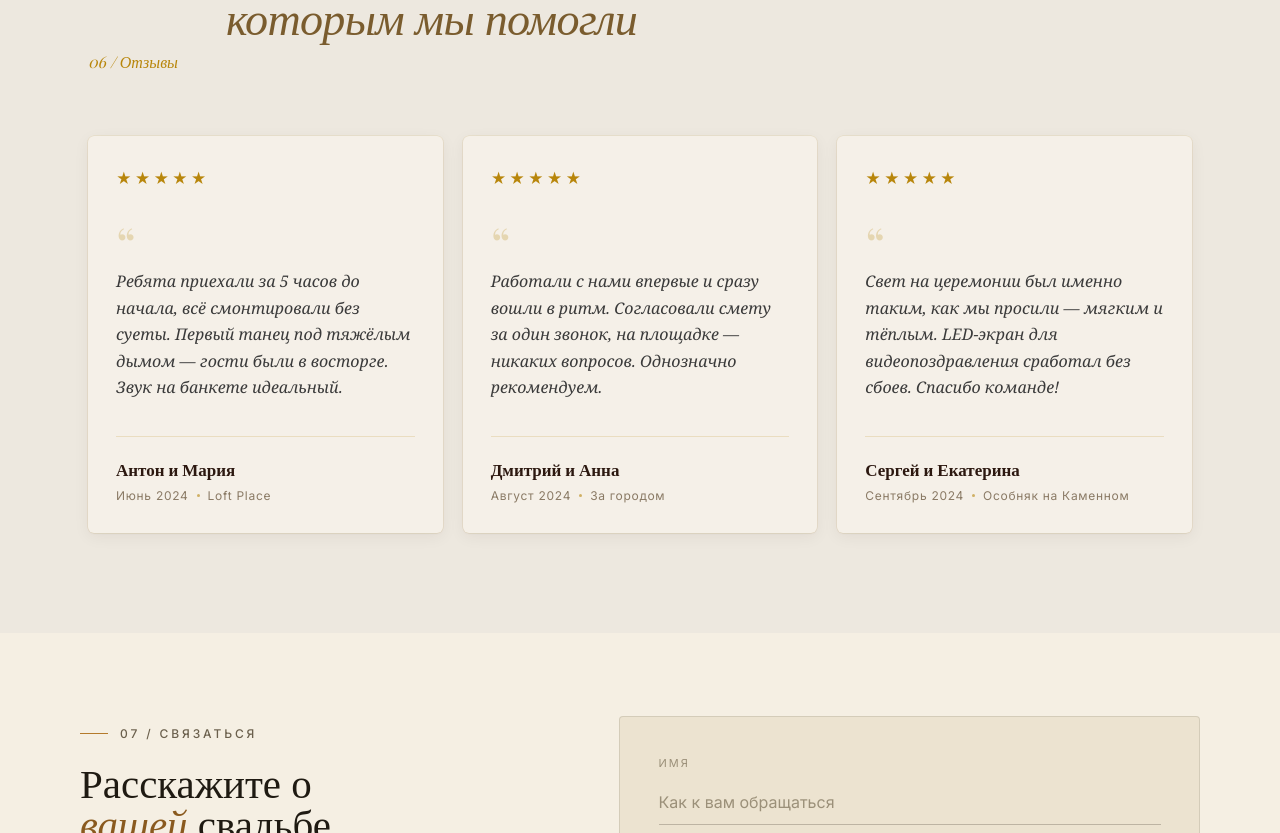
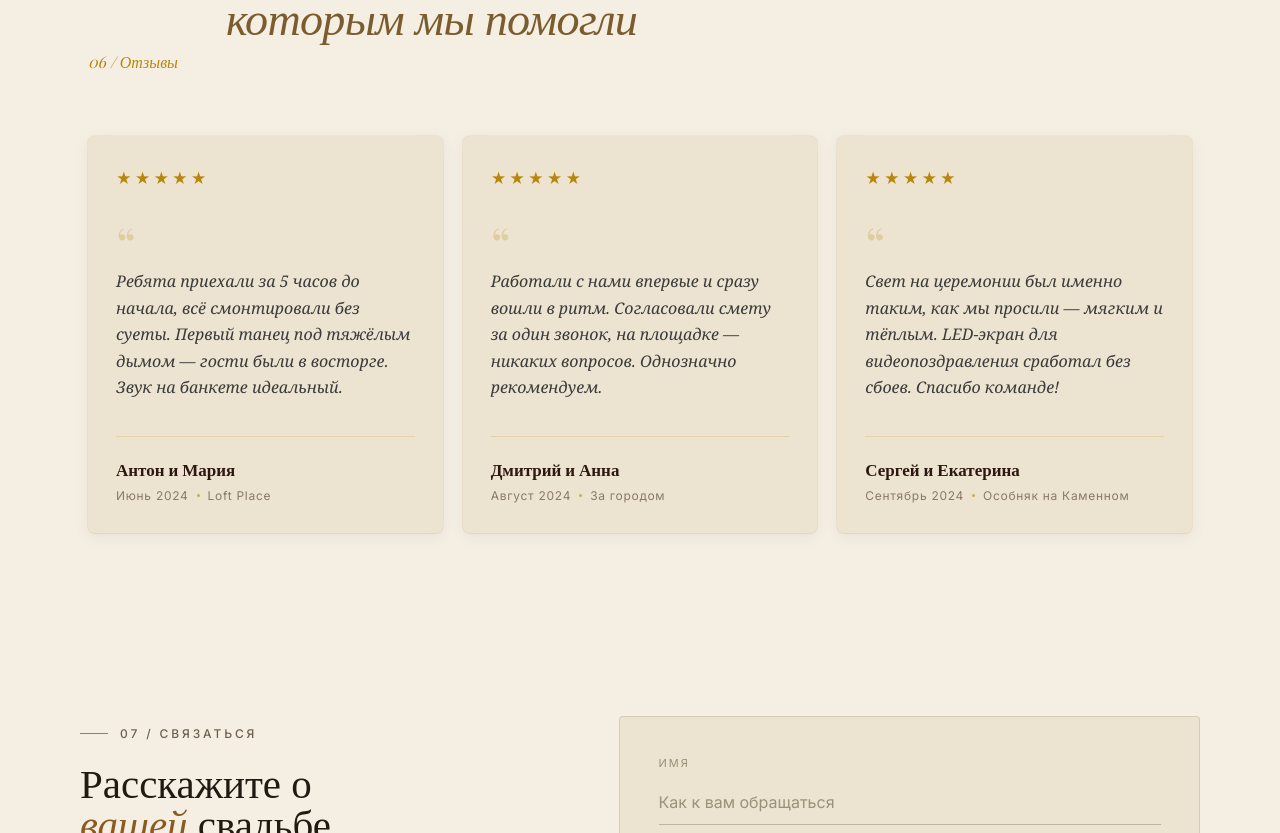
Before and after one commit to 4maworkk-png/svetdalubov, a React (Vite) app: page / in a window 1280 px wide. Shown: the part 5100-5933 px from the top of the page. Built offline with nearby package versions, Linux system fonts and the light colour scheme; a web font is replaced by a local one.

Commit message:
reviews: match background to site theme colors

```diff
--- a/src/styles.css
+++ b/src/styles.css
@@ -1012,7 +1012,7 @@ p.lead{
 
 /* ======= Отзывы ======= */
 .reviews {
-  background: #EDE8DF;
+  background: var(--bg);
   padding: clamp(64px, 8vw, 100px) 0;
   position: relative;
   overflow: hidden;
@@ -1079,7 +1079,7 @@ p.lead{
   gap: 20px;
 }
 .review-card {
-  background: #F5F0E8;
+  background: var(--bg-elev);
   border-radius: 6px;
   padding: 32px 28px 28px;
   display: flex;
```
